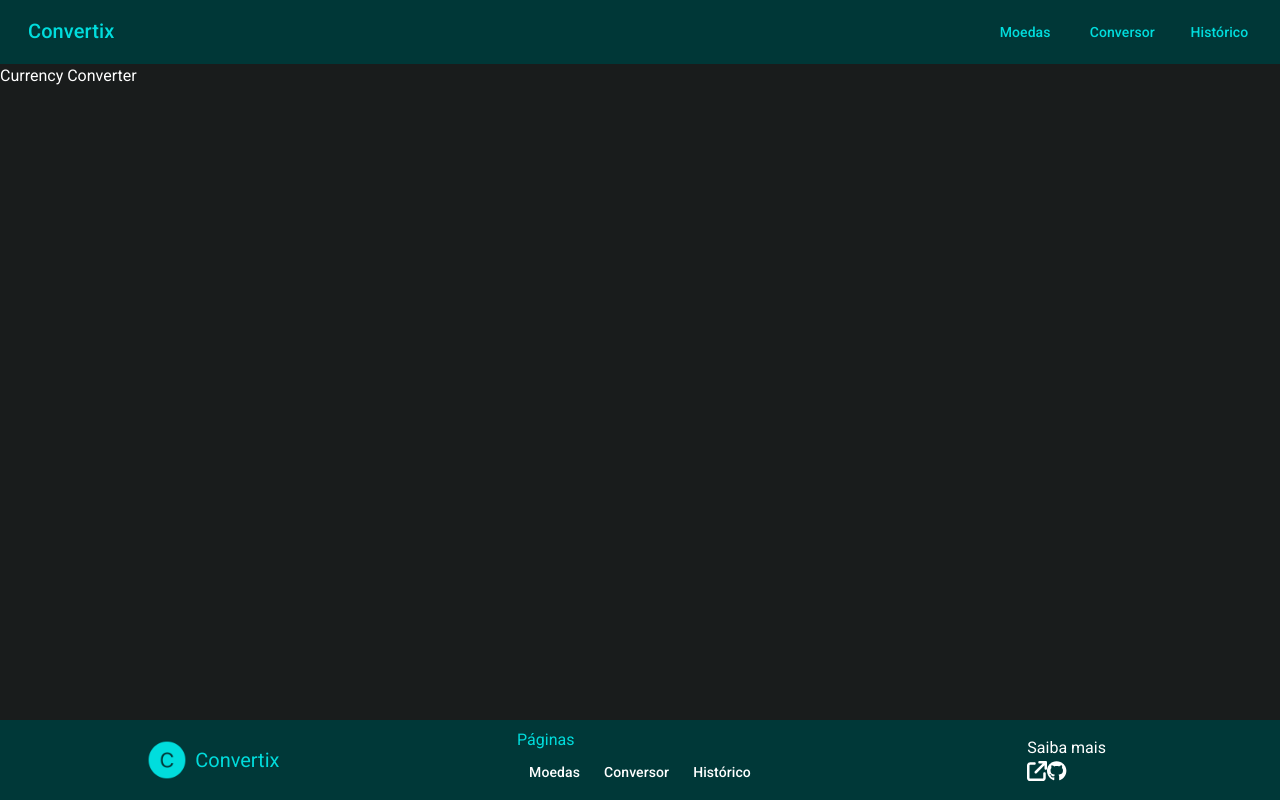
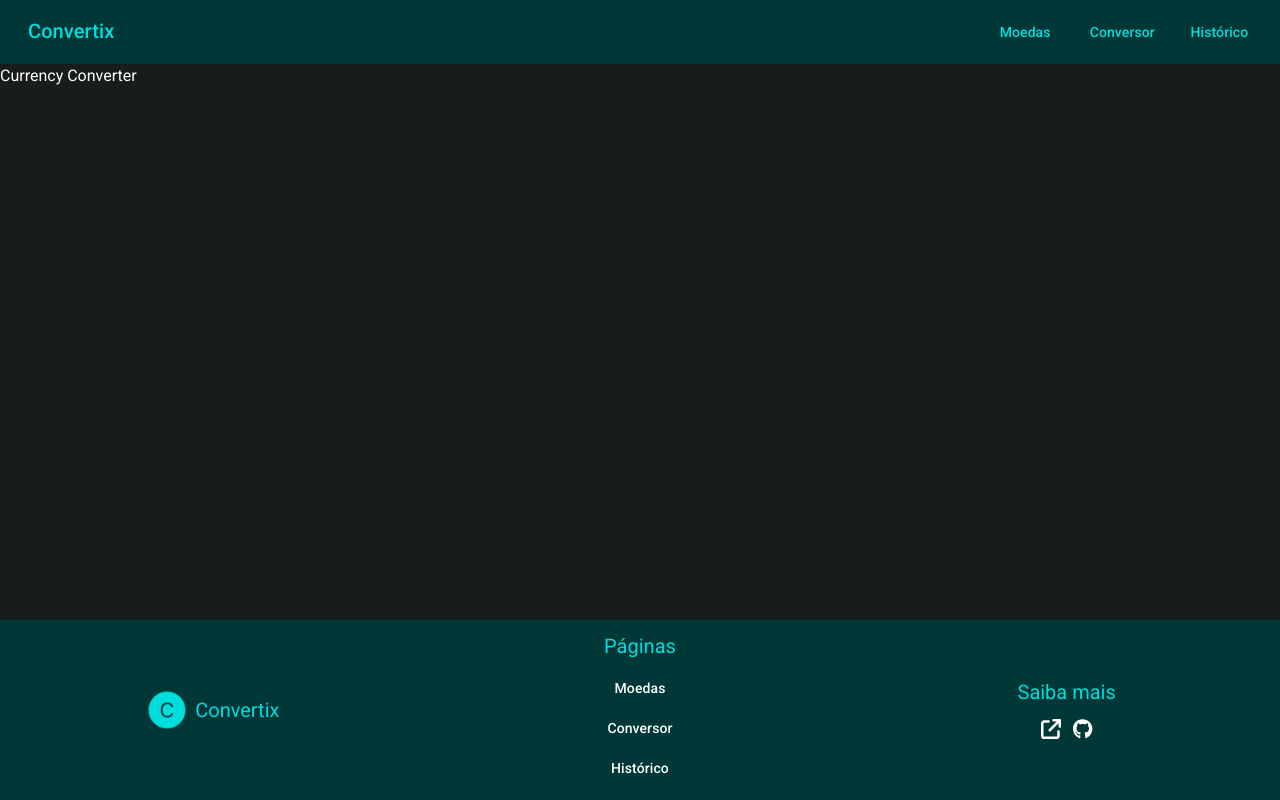
Before and after one commit to VictorJGB/convertix, an Angular app: page / in a window 1280 px wide. Built offline with nearby package versions, Linux system fonts and the light colour scheme.

Commit message:
feat: Finishing the footer layout

```diff
--- a/src/app/components/footer/footer.component.html
+++ b/src/app/components/footer/footer.component.html
@@ -1,5 +1,5 @@
 <footer
-  class="place-items-center grid grid-cols-1 md:grid-cols-3 grid-rows-3 md:grid-rows-1 bg-primary-20 min-w-full h-20"
+  class="place-items-center grid grid-cols-1 md:grid-cols-3 grid-rows-3 md:grid-rows-1 bg-primary-20 py-3 min-w-full"
 >
   <!-- logo -->
   <div class="flex justify-center items-center gap-2">
@@ -8,9 +8,9 @@
   </div>
 
   <!-- links -->
-  <div>
-    <h2 class="text-primary-80">Páginas</h2>
-    <nav>
+  <div class="place-items-center gap-2 grid">
+    <h2 class="text-primary-80 text-xl">Páginas</h2>
+    <nav class="place-items-center grid">
       <a mat-button routerLink="/">
         <span class="text-primary-foreground">Moedas</span>
       </a>
@@ -24,9 +24,9 @@
   </div>
 
   <!-- Redirects -->
-  <div>
-    <h2>Saiba mais</h2>
-    <div>
+  <div class="place-items-center gap-3 grid">
+    <h2 class="text-primary-80 text-xl">Saiba mais</h2>
+    <div class="place-items-center gap-3 grid grid-cols-2">
       <a
         class="hover:text-primary-80 transition"
         matTooltip="Frank Furter API"
```
